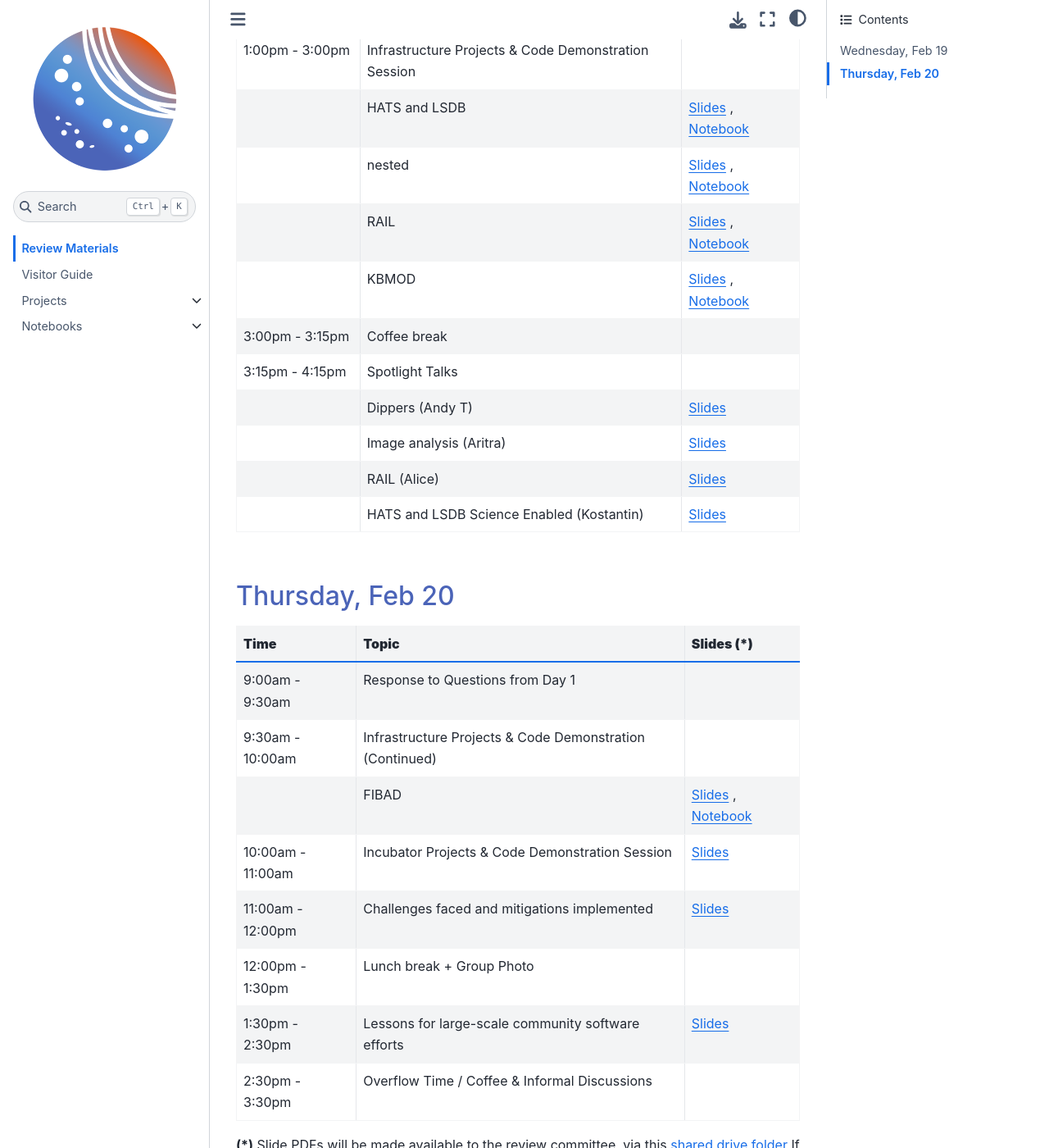
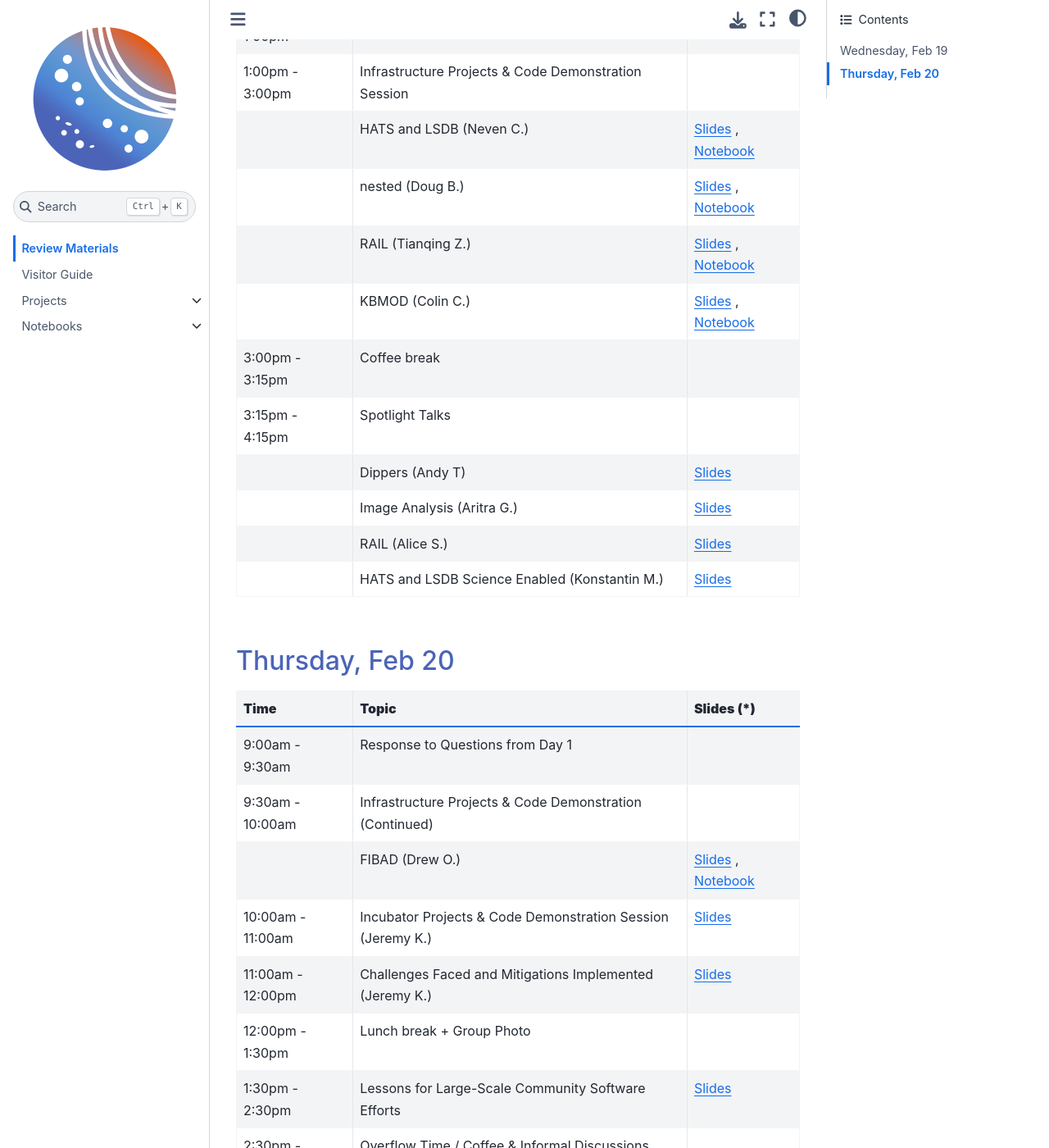
Before and after one commit to lincc-frameworks/midpoint-review, a Sphinx documentation site: the page built from docs/index.rst, in a window 1280 px wide and 1400 px high, scrolled down 775 px. Shown: the whole window at 82% size. Built offline with Sphinx 7.4.7 and the Sphinx Book theme 1.1.4, drawn with Linux system fonts in a browser that asks for light colours; pages that are not in the unit, such as notebooks, are missing from menus; some of the changed text lies outside the part shown.

Commit message:
Use more consistent "title case" and add speaker names.

```diff
--- a/docs/index.rst
+++ b/docs/index.rst
@@ -37,16 +37,16 @@ Wednesday, Feb 19
      - Infrastructure Projects & Code Demonstration Session
      -
    * -
-     - HATS and LSDB
+     - HATS and LSDB (Neven C.)
      - `Slides <https://drive.google.com/file/d/1R0KaTojKle0cdTo-XlXkLohx7DN_A8bt/view?usp=drive_link>`__ , `Notebook <https://linccfw-review.readthedocs.io/en/latest/notebooks/lsdb/Notebook_LSDB_HATS.html>`__
    * -
-     - nested
+     - nested (Doug B.)
      - `Slides <https://drive.google.com/file/d/1aiwiw9CE-9sdy1kEsNEcMn8jQO7B34xE/view?usp=drive_link>`__ , `Notebook <https://linccfw-review.readthedocs.io/en/latest/notebooks/nested/review_demo.html>`__
    * -
-     - RAIL
+     - RAIL (Tianqing Z.)
      - `Slides <https://drive.google.com/file/d/1ZAttrPqA4q3S7Qwxxz_A7JMlBZwDRefi/view?usp=drive_link>`__ , `Notebook <https://linccfw-review.readthedocs.io/en/latest/notebooks/rail/rail_hsc.html>`__
    * -
-     - KBMOD
+     - KBMOD (Colin C.)
      - `Slides <https://drive.google.com/file/d/1YeMIrz2sXRnmx7O_YUjgHndiel2R_Gd1/view?usp=drive_link>`__ , `Notebook <https://linccfw-review.readthedocs.io/en/latest/notebooks/kbmod/kbmod_usdf.html>`__
    * - 3:00pm - 3:15pm
      - Coffee break
@@ -58,13 +58,13 @@ Wednesday, Feb 19
      - Dippers (Andy T)
      - `Slides <https://drive.google.com/file/d/1zVc4TpM_tMJJQQnGJ6mqAbDU5YFvyfmO/view?usp=drive_link>`__
    * -
-     - Image analysis (Aritra)
+     - Image Analysis (Aritra G.)
      - `Slides <https://drive.google.com/file/d/1M_z9W650Zf2l_g9S31Bmct91IJQEjG4N/view?usp=drive_link>`__
    * -
-     - RAIL (Alice)
+     - RAIL (Alice S.)
      - `Slides <https://drive.google.com/file/d/1pQCGQNq6ftB5byIzbY7c799Q7LjJHO9A/view?usp=drive_link>`__
    * -
-     - HATS and LSDB Science Enabled (Kostantin)
+     - HATS and LSDB Science Enabled (Konstantin M.)
      - `Slides <https://drive.google.com/file/d/1Foy999YoQppXSHSBRQNcRqXghYIE9qYM/view?usp=drive_link>`__
 
 Thursday, Feb 20
@@ -83,19 +83,19 @@ Thursday, Feb 20
      - Infrastructure Projects & Code Demonstration (Continued)
      -
    * -
-     - FIBAD
+     - FIBAD (Drew O.)
      - `Slides <https://drive.google.com/file/d/1ZvQFDS3vCqCIIN4UOlqikymwKkQxIe9q/view?usp=drive_link>`__ , `Notebook <https://linccfw-review.readthedocs.io/en/latest/notebooks/fibad/fibad_demo.html>`__
    * - 10:00am - 11:00am
-     - Incubator Projects & Code Demonstration Session
+     - Incubator Projects & Code Demonstration Session (Jeremy K.)
      - `Slides <https://drive.google.com/file/d/1yj7tE9mRV_-qiPWgVC3urBiCDfBhLNPn/view?usp=drive_link>`__
    * - 11:00am - 12:00pm
-     - Challenges faced and mitigations implemented
+     - Challenges Faced and Mitigations Implemented (Jeremy K.)
      - `Slides <https://drive.google.com/file/d/1pyPH4vubE13WEjmuO-QqaXr1bFTltcH1/view?usp=drive_link>`__
    * - 12:00pm - 1:30pm
      - Lunch break + Group Photo
      -
    * - 1:30pm - 2:30pm
-     - Lessons for large-scale community software efforts
+     - Lessons for Large-Scale Community Software Efforts
      - `Slides <https://drive.google.com/file/d/13zwUrwOLto57h5j9faFLJhSZmEUUlQSG/view?usp=drive_link>`__
    * - 2:30pm - 3:30pm
      - Overflow Time / Coffee & Informal Discussions
--- a/docs/projects/lsdb.rst
+++ b/docs/projects/lsdb.rst
@@ -4,7 +4,7 @@ HATS and LSDB
 Demonstration prepared for the MidPoint Review of LINCC Frameworks, Pittsburgh, 2025.
 This demo showcases working with HATS-partitioned survey catalogs via LSDB.
 
-Main references
+Main References
 ---------------------------------------------------------------
 
 * `Slide deck <https://drive.google.com/file/d/1R0KaTojKle0cdTo-XlXkLohx7DN_A8bt/view?usp=drive_link>`__
```
Also changed, not shown: other parts of docs/index.rst (+2 -2 lines), docs/visitor_guide.rst (+7 -8 lines).
